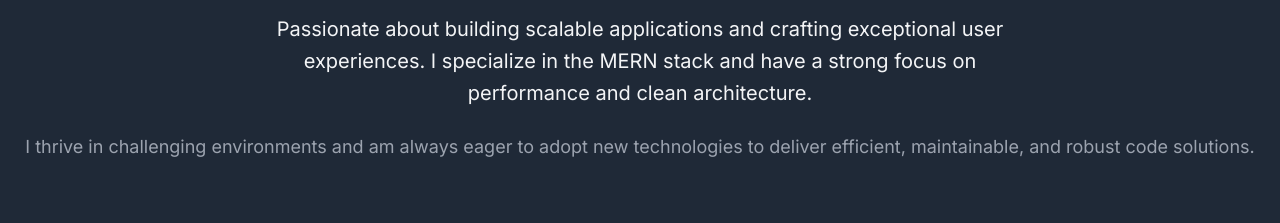
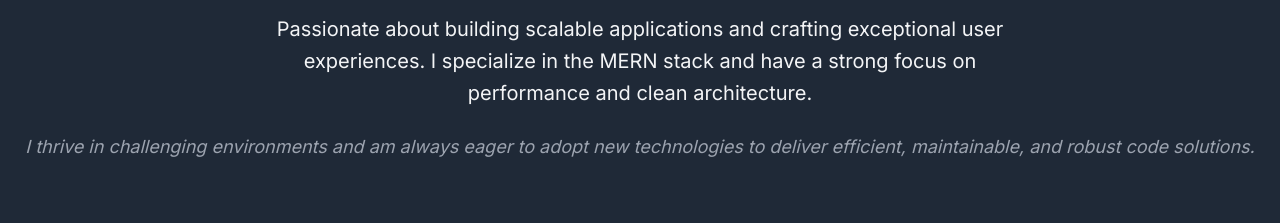
Before and after one commit to HenryOchieng/Portfolio, a React (Vite) app: page / in a window 1280 px wide. Shown: the part 1060-1283 px from the top of the page. Built offline with nearby package versions, Linux system fonts and the light colour scheme.

Commit message:
caption text font style changed to italics

```diff
--- a/src/index.css
+++ b/src/index.css
@@ -349,6 +349,7 @@ section {
     font-size: 1.125rem;
     color: var(--color-text-muted);
     text-align: center;
+    font-style: italic;
 }
 
 /* --- Skills Section --- */
```
